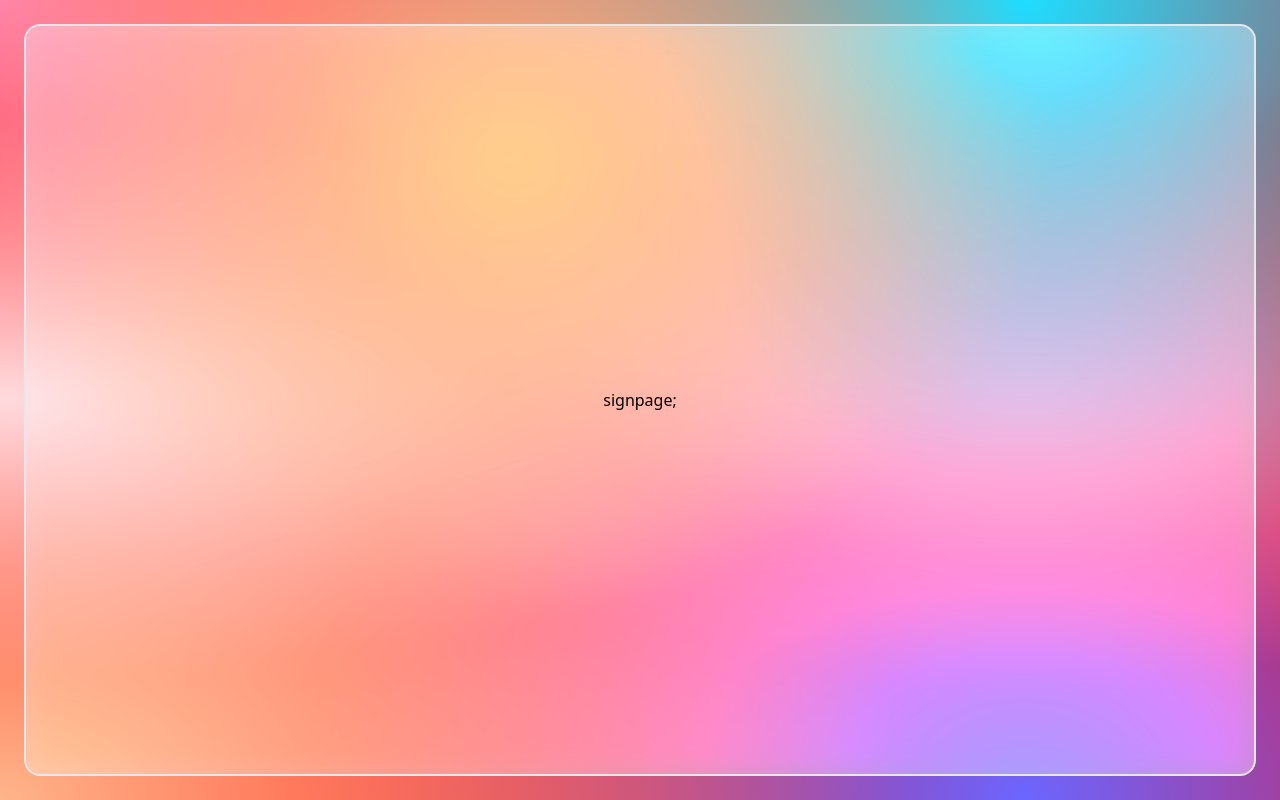
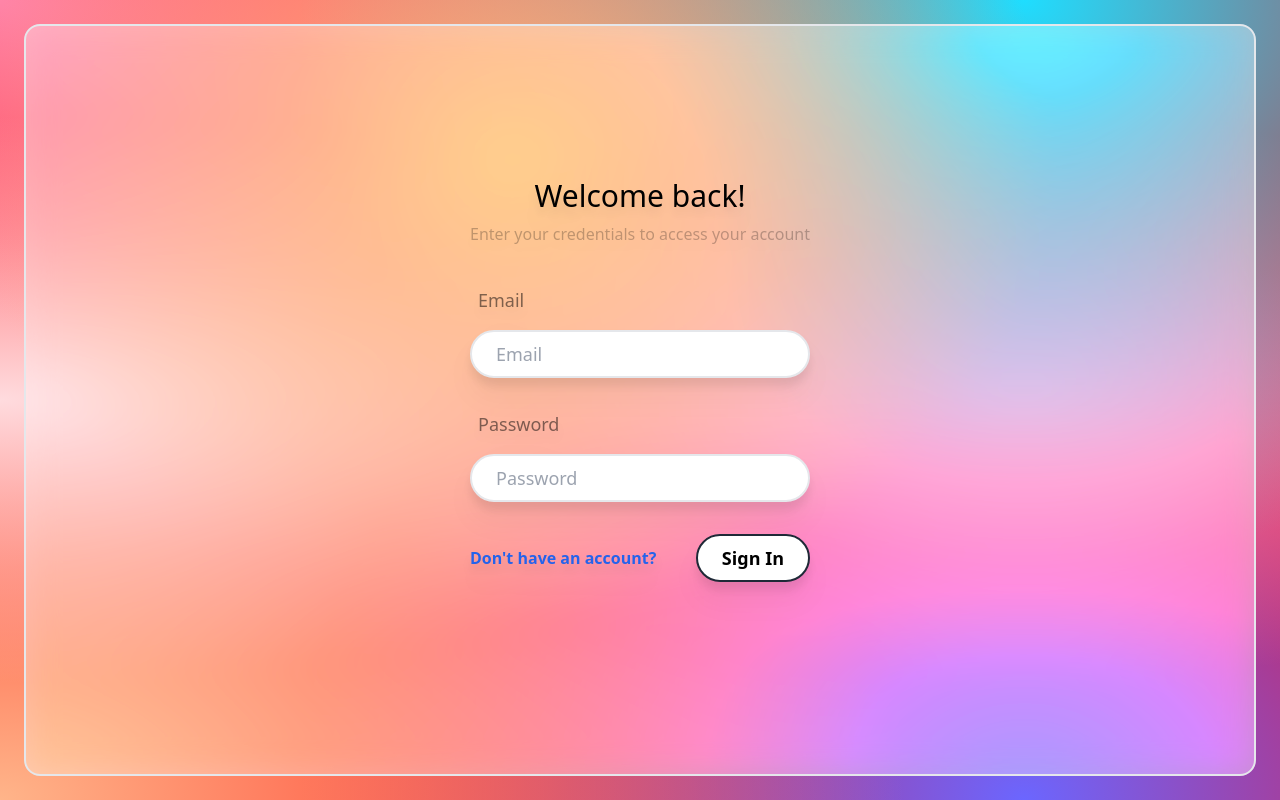
Before and after one commit to jvillad/productivity-app, a Next.js app: page /signin in a window 1280 px wide. Built offline with nearby package versions, Linux system fonts and the light colour scheme.

Commit message:
linking AuthForm component to signin page

```diff
--- a/app/(auth)/signin/page.tsx
+++ b/app/(auth)/signin/page.tsx
@@ -1,3 +1,9 @@
-export default function page() {
-  return <div>signpage;</div>;
+import AuthForm from '@/components/AuthForm';
+
+export default function Signin() {
+  return (
+    <div>
+      <AuthForm mode="signin" />
+    </div>
+  );
 }
```
